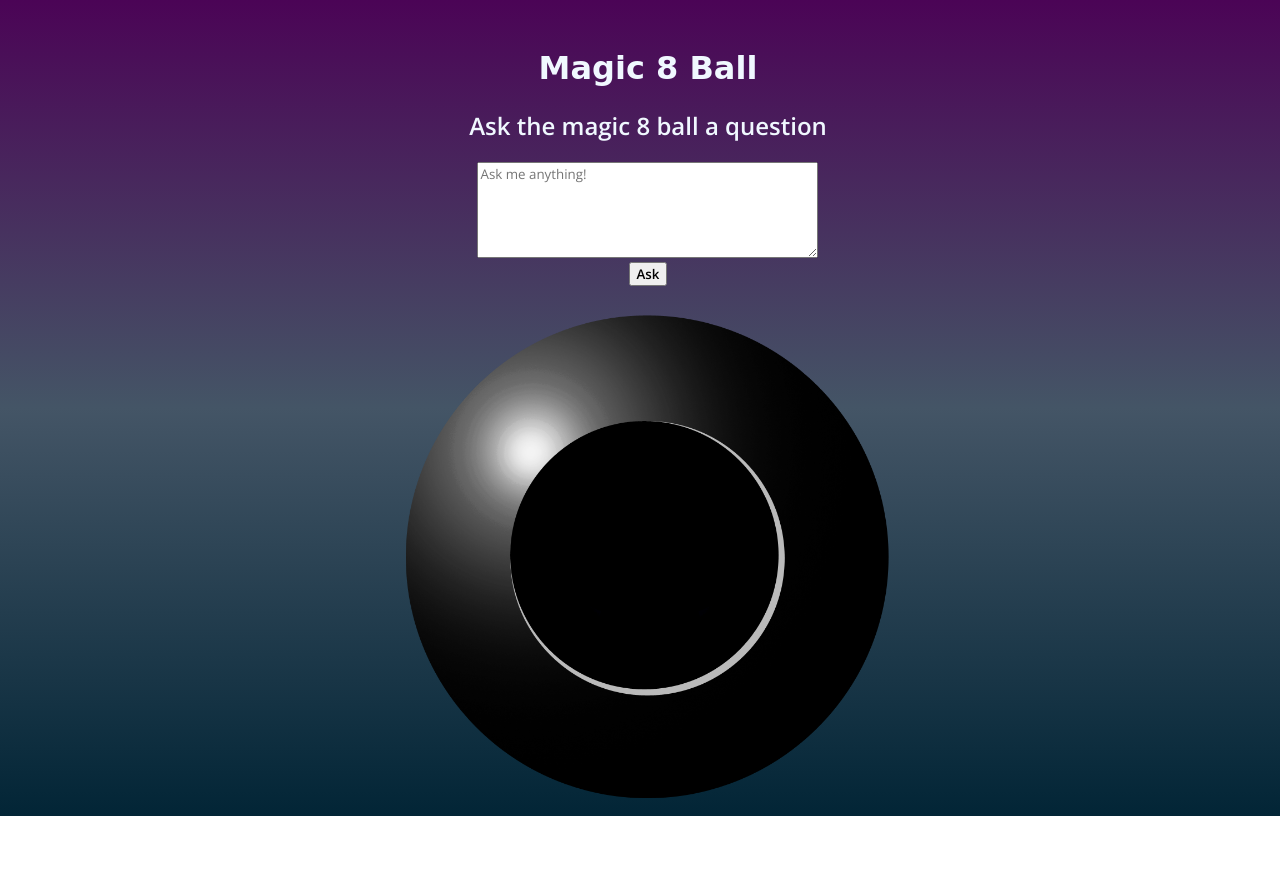
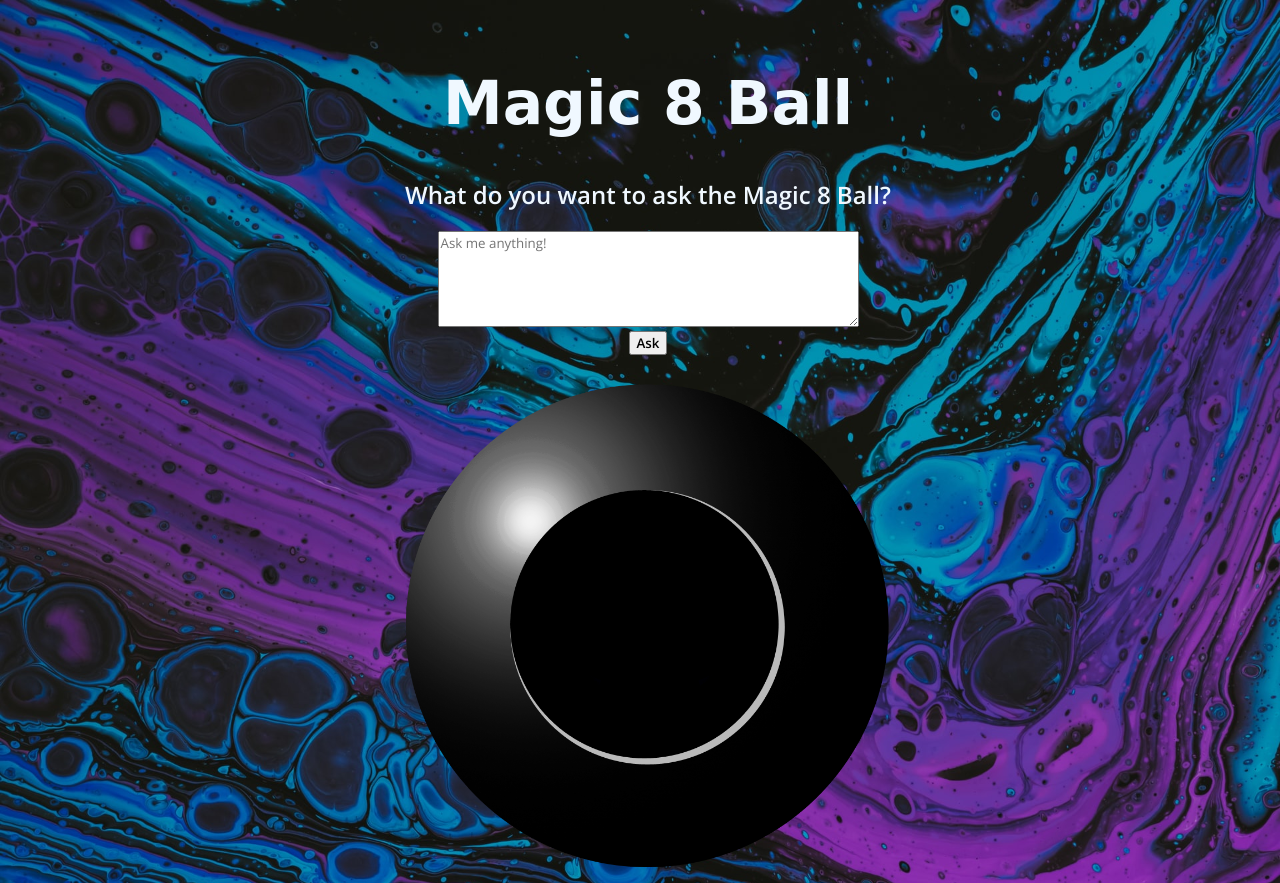
Before and after one commit to lkradtke/magic8ball, a plain HTML site: page index.html in a window 1280 px wide. Before the commit the page ends 816 px from the top, so only its background shows below. Drawn offline with nearby package versions, Linux system fonts and the light colour scheme; a web font is replaced by a local one.

Commit message:
final fixes

```diff
--- a/css/style.css
+++ b/css/style.css
@@ -1,5 +1,6 @@
 h1 {
     font-family: 'Fascinate', cursive;
+    font-size: 60px;
 }
 
 h2 {
@@ -40,7 +41,8 @@ button {
 }
 
 body {
-    background-image: linear-gradient(#4b0456, #445566, #022536);
+    /* background-image: linear-gradient(#4b0456, #445566, #022536); */
+    background-image: url("../img/magic/turquoise-and-purple.jpg");
     color: aliceblue;
     overflow: hidden;
     background-size: cover;
--- a/index.html
+++ b/index.html
@@ -4,7 +4,7 @@
     <meta charset="UTF-8">
     <meta http-equiv="X-UA-Compatible" content="IE=edge">
     <meta name="viewport" content="width=device-width, initial-scale=1.0">
-    <title>Document</title>
+    <title>My Magic 8 Ball</title>
     <link rel="stylesheet" href="./css/style.css">
     <link rel="preconnect" href="https://fonts.googleapis.com">
     <link rel="preconnect" href="https://fonts.gstatic.com" crossorigin>
@@ -14,8 +14,8 @@
     <div class="mainbox">
         <div class="container">
             <h1>Magic 8 Ball</h1>
-            <h2>Ask the magic 8 ball a question</h2>
-            <textarea name="question" id="questionText" cols="40" rows="5" placeholder="Ask me anything!"></textarea>
+            <h2>What do you want to ask the Magic 8 Ball?</h2>
+            <textarea name="question" id="questionText" cols="50" rows="5" placeholder="Ask me anything!"></textarea>
             <br>
             <button onclick="ask()">Ask</button>
         </div>
```
